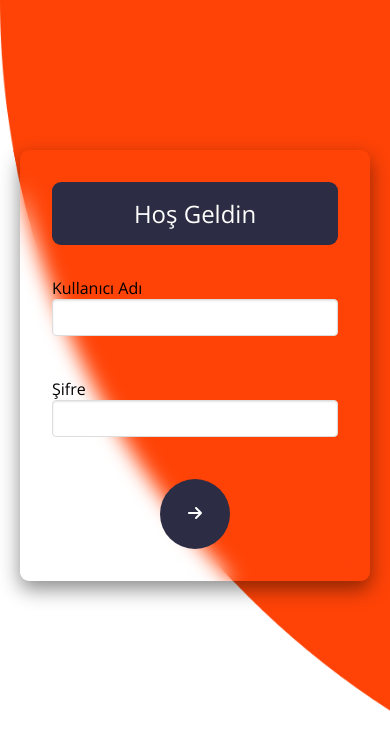
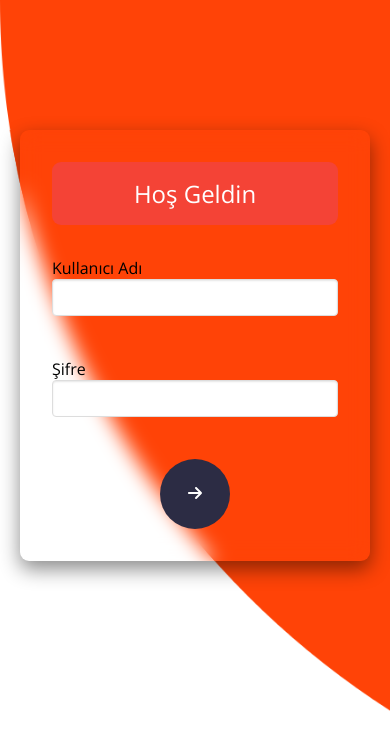
Before and after one commit to tigerweirdo/moneytolia-nextapp, a Next.js app: page /login in a window 390 px wide. Shown: the top 748 px of the page. Built offline with nearby package versions, Linux system fonts and the light colour scheme.

Commit message:
basit stil güncellemeleri.

```diff
--- a/styles/CampaignForm.module.scss
+++ b/styles/CampaignForm.module.scss
@@ -14,7 +14,7 @@
       justify-content: space-between;
       gap: 2.5rem;
       margin-bottom: 1rem;
-
+      margin: 0 1.5rem;
       @media (max-width: 768px) {
           flex-direction: column;
           gap: 1.5rem;
@@ -85,11 +85,12 @@
       width: 100%;
       font-size: 1rem;
       background-color: #2d2c45;
+      margin-top: 30px;
       border-radius: 30px;
       color: #fff;
       transition: background-color 0.3s ease-in-out;
       cursor: pointer;
-
+      padding: 1rem 2rem;
       &:hover {
           background-color: #495057;
       }
--- a/styles/Login.module.scss
+++ b/styles/Login.module.scss
@@ -1,6 +1,6 @@
 .loginForm {
   max-width: 350px;
-  margin:150px auto;
+  margin:130px auto;
   padding: 2rem;
   box-shadow: 0 8px 20px rgba(0, 0, 0, 0.46);
   animation: fadeIn 1s ease-in-out;
@@ -10,7 +10,7 @@
 
 
   .legend {
-    background: #2c2c44;
+    background: #f44336;
     color: white;
     padding: 15px;
     text-align: center;
@@ -144,7 +144,7 @@
 
 @media (max-width: 600px) {
   .loginForm {
-    margin: 150px auto;
+    margin: 130px auto;
     padding: 2rem;
   }
 }
```
